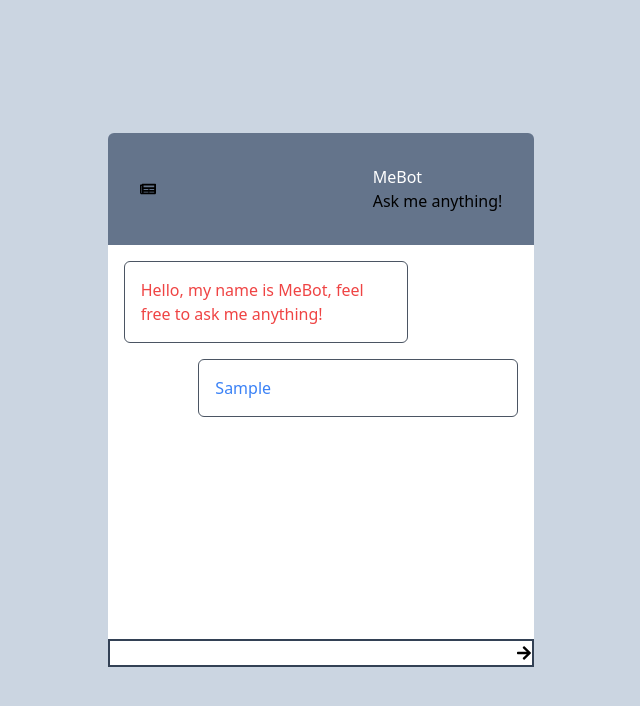
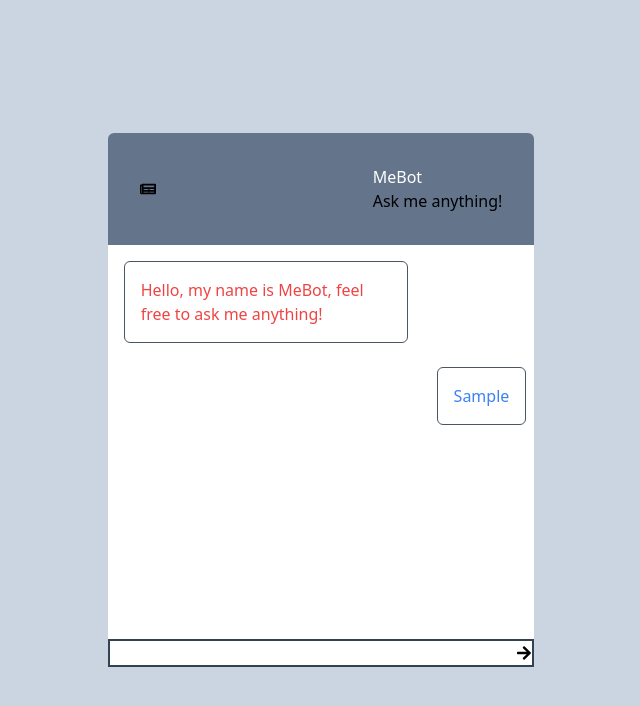
Before and after one commit to gwilliamleung/mebot, a React (Create React App) app: page / in a window 1280 px wide. Both pictures are taken after typing "Sample" into the empty fields and a click on the button 843 px from the left and 652 px from the top of the page. Shown: the top 706 px of the page, without its empty margins (319-959 px from the left). Built offline with nearby package versions, Linux system fonts and the light colour scheme; no server answers.

Commit message:
fixed user input to fill up to space given

```diff
--- a/src/App.js
+++ b/src/App.js
@@ -81,23 +81,24 @@ function App() {
             </div>
           </div>
           <div className="h-full w-full bg-white justify-between rounded-b-md flex flex-col ">
-            <div className="overflow-y-auto h-96 flex-col ">
+            <div className="overflow-y-auto h-96 flex flex-col ">
               <div className="text-red-500 border border-gray-600 p-4 w-2/3 m-4 rounded-md self-start">Hello, my name is MeBot, feel free to ask me anything!</div>
               {conversationArr.map((message, index) => {
                 if (index === 0) return null
                 return (
                   <div
                     key={index}
-                  className={`${message.role === "user" ? "justify-end text-blue-500 self-end ml-auto" : "justify-start text-red-500 self-start"}
+                    className={`${message.role === "user" ? " text-blue-500 self-end ml-auto" : "flex flex-col items-start text-red-500 self-start"}
                       border border-gray-600
                       p-4
-                    m-4
+                      m-2
+                      ml-4
                       rounded-md
-                    w-3/4
                       break-words
+                      inline-flex
                     `}
                   >
-                  <p>{message.content}</p>
+                  <p className=" text-right">{message.content}</p>
                 </div>
                 )
               })}
```
Lines whose indentation alone changed are shown as unchanged.
